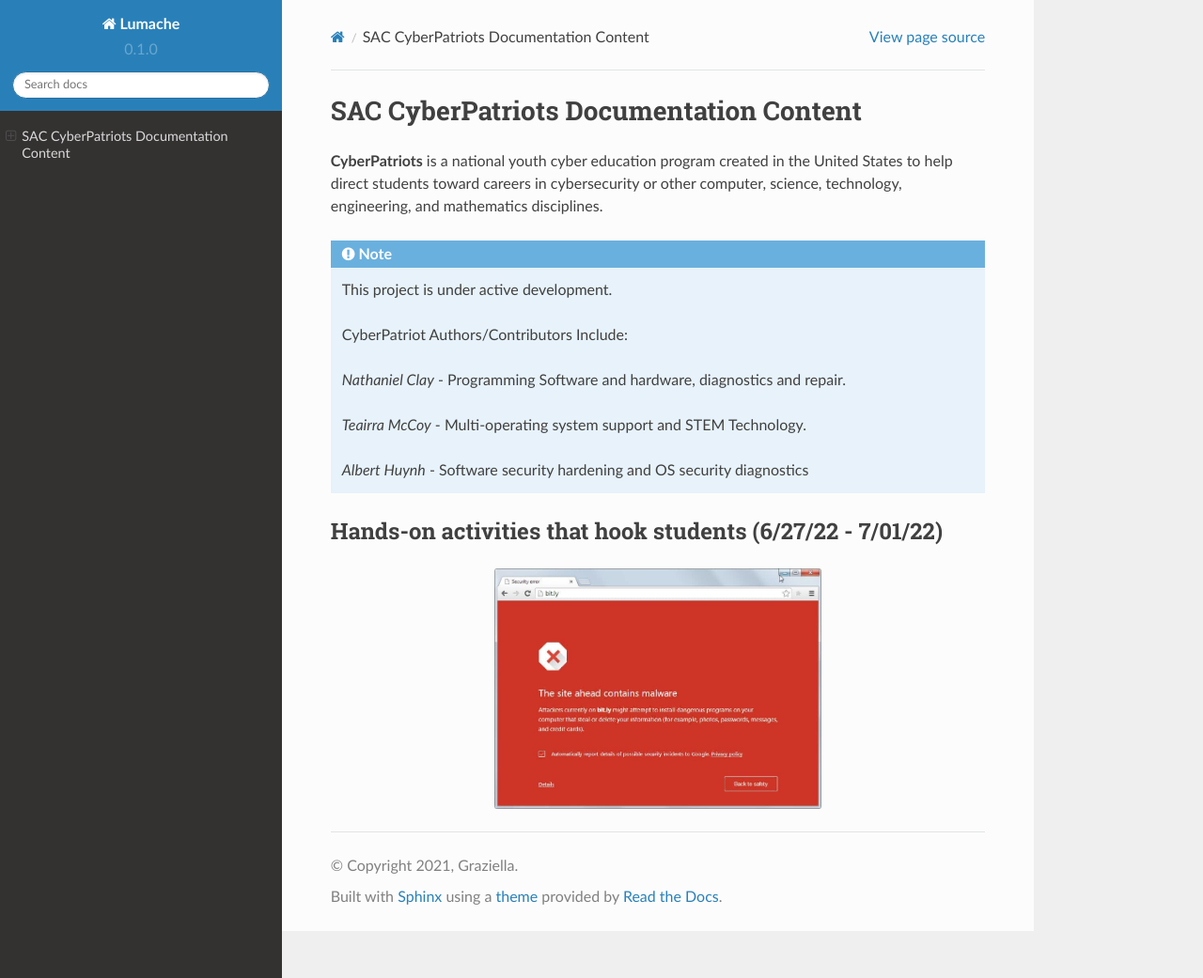
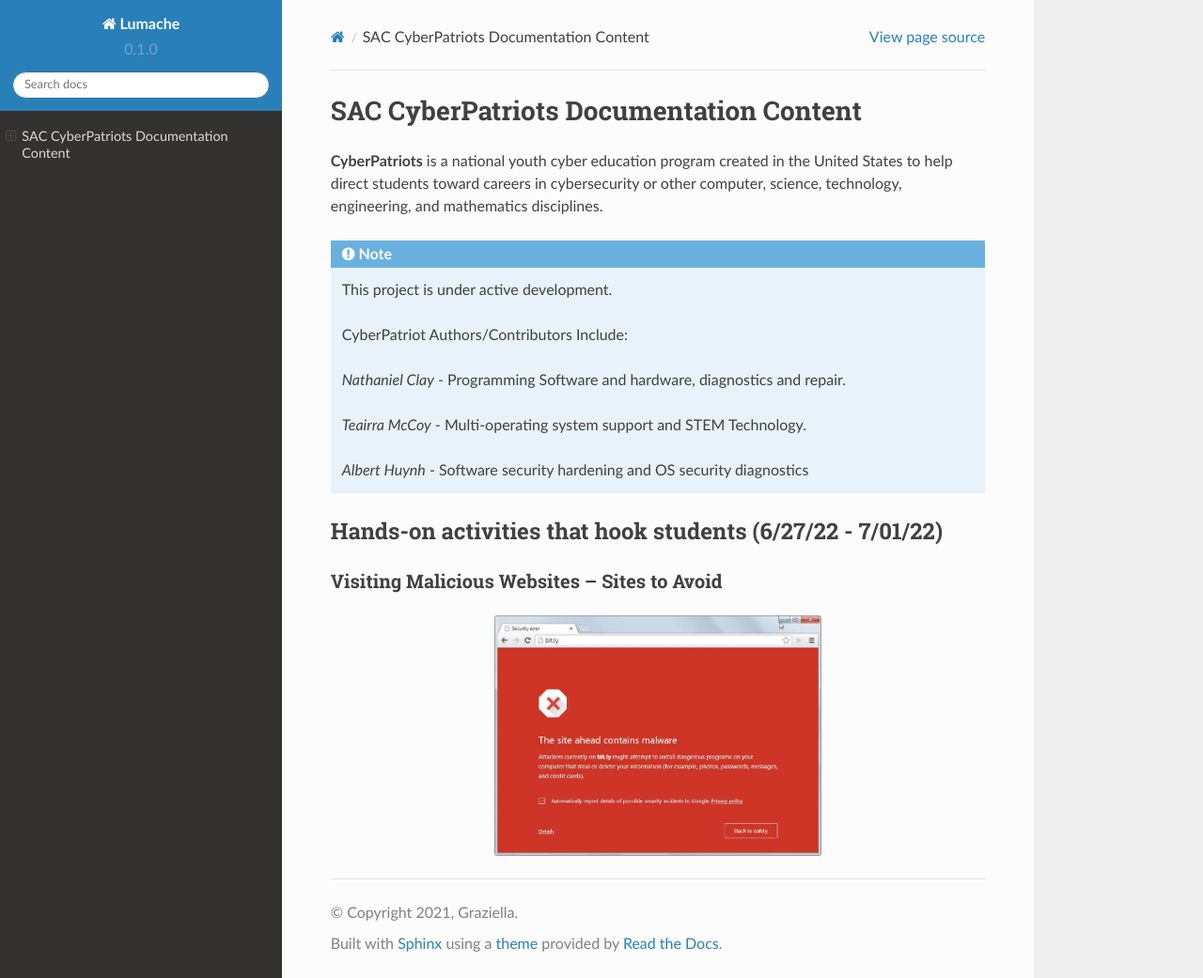
Before and after one commit to natt96z/cybersac, a Sphinx documentation site: the page built from docs/source/index.rst, in a window 1280 px wide and 1041 px high. Shown: the whole window at 94% size. Built offline with Sphinx 7.4.7 and the Read the Docs theme 2.0.0, drawn with Linux system fonts in a browser that asks for light colours.

Commit message:
Update index.rst

```diff
--- a/docs/source/index.rst
+++ b/docs/source/index.rst
@@ -18,8 +18,8 @@
 Hands-on activities that hook students (6/27/22 - 7/01/22)
 ---------------
 
-
-
+Visiting Malicious Websites – Sites to Avoid
+~~~~~~~~~~~~~~~~~~~~~~~~~~~~
 
 .. image:: https://raw.githubusercontent.com/natt96z/cybersac/main/docs/img/2.png
    :width: 50%
```
